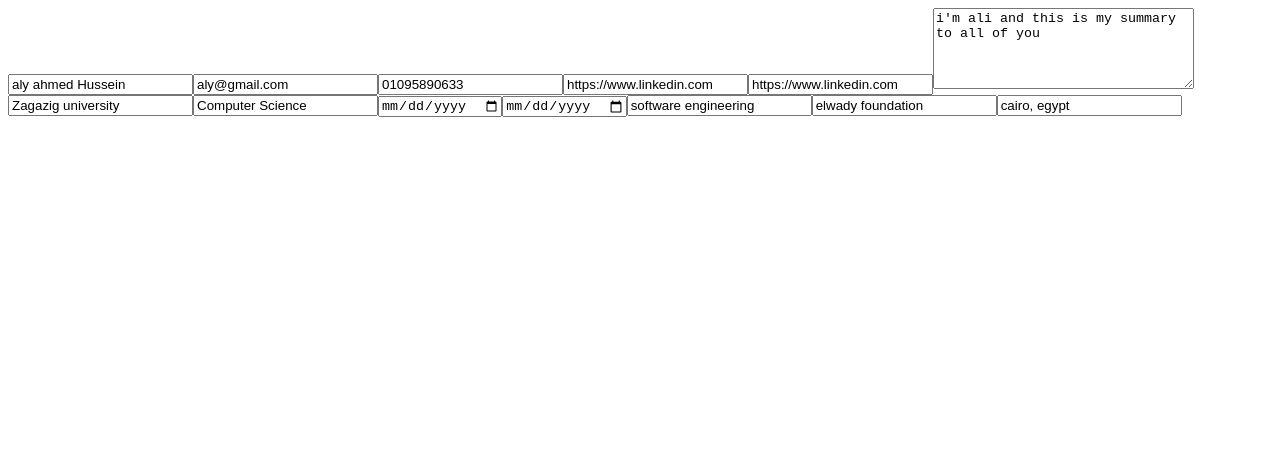
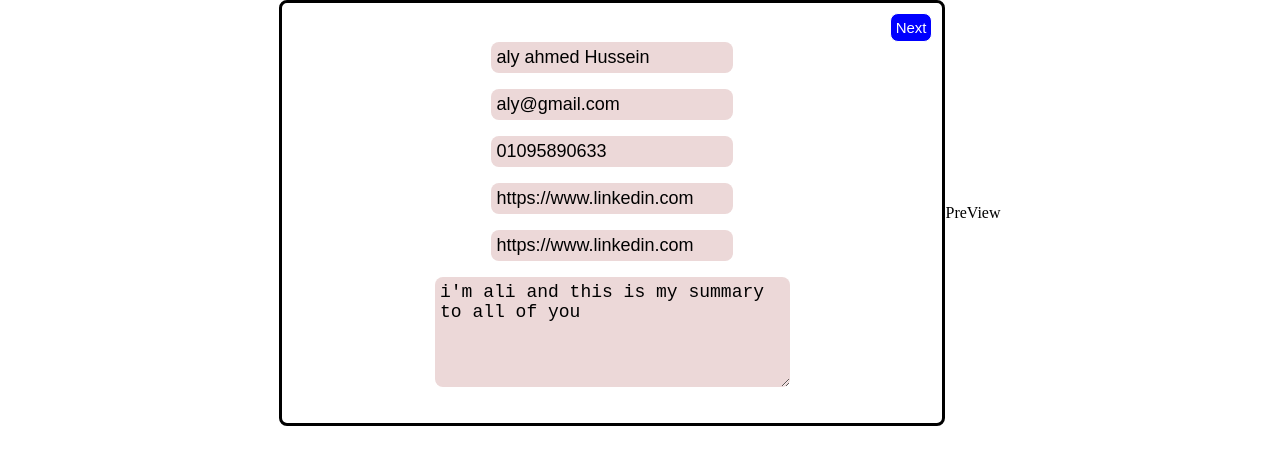
Before and after one commit to alyHusseinn/cv-builder, a React (Vite) app: page / in a window 1280 px wide. Shown: the top 464 px of the page. Built offline with nearby package versions, Linux system fonts and the light colour scheme.

Commit message:
change the Ui Arch

```diff
--- a/src/App.jsx
+++ b/src/App.jsx
@@ -1,7 +1,7 @@
 import { useState } from 'react';
 import MOCkUP_DATA from './mockup_data.js';
 import Sections from './components/sections/sections.jsx';
-// import Preview from './preview/Preview.jsx';
+import Preview from './components/preview/preview.jsx';
 
 function App() {
   const [data,setData] = useState(MOCkUP_DATA);
@@ -19,11 +19,10 @@ function App() {
   }
 
   return (
-
-    <>
-    {console.log(data)}
-        <Sections value={data} updateData={update} className="sections"/>
-    </>
+  <>
+    <Sections value={data} updateData={update} className="sections"/>
+    <Preview info={data}/>
+  </>
   );
 }
 
--- /dev/null
+++ b/src/components/preview/preview.jsx
@@ -0,0 +1,7 @@
+function Preview({info}){
+    return (
+        <div>PreView</div>
+    );
+}
+
+export default Preview;
--- a/src/components/sections/sections.jsx
+++ b/src/components/sections/sections.jsx
@@ -1,13 +1,24 @@
+import { useState } from "react";
 import General from "./genInfo";
 import Education from "./education";
 import WorkExp from "./workExp";
 
 function Sections({value, updateData}){
+    const [secIdx, setSectionIdx] = useState(0);
     return (
     <>
-        <General info={value.generalInfo} updateInfo={(info) => updateData.setInfo(info)}/>
-        <Education info={value.education} updateInfo={(info) => updateData.setEdu(info)}/>
-        <WorkExp info={value.experience} updateInfo={(info) => updateData.setExp(info)}/>
+        <div className="sections">
+            <div className="buttons">
+                {secIdx < 2 && <button onClick={() => setSectionIdx(secIdx + 1)}>Next</button>}
+                {secIdx > 0 && <button onClick={() => setSectionIdx(secIdx - 1)}>Back</button>}
+            </div>
+            <div className="fields">
+                {secIdx == 0 && <General info={value.generalInfo} updateInfo={(info) => updateData.setInfo(info)}/>}
+                {secIdx == 1 && <Education info={value.education} updateInfo={(info) => updateData.setEdu(info)}/>}
+                {secIdx == 2 && <WorkExp info={value.experience} updateInfo={(info) => updateData.setExp(info)}/>}
+            </div>
+
+        </div>
     </>
     );
 }
--- a/src/main.jsx
+++ b/src/main.jsx
@@ -1,6 +1,7 @@
 import React from 'react'
 import ReactDOM from 'react-dom/client'
 import App from './App.jsx'
+import './styles/main.scss'
 
 ReactDOM.createRoot(document.getElementById('root')).render(
   <React.StrictMode>
--- /dev/null
+++ b/src/styles/main.scss
@@ -0,0 +1,62 @@
+$bg-col: white;
+$input-col: rgb(236, 216, 216);
+$txt-col: blue;
+
+*{
+    margin: 0;
+    padding: 0;
+}
+
+@mixin flex-item($dir: row,$wrap: wrap) {
+    display: flex;
+    flex-direction: $dir;
+    flex-wrap: wrap;
+    justify-content: center;
+    align-items: center;
+}
+
+body{
+    width: 100vw;
+    background-color: $bg-col;
+}
+
+#root{
+    @include flex-item;
+    width: 100%;
+}
+
+
+.sections{
+    width: 50%;
+    height: 400px;
+    padding: 10px;
+    border: 3px solid black;
+    border-radius: 0.5em;
+    .fields{
+        @include flex-item(column);
+        gap: 1rem;
+        input, textarea{
+            padding: 5px;
+            font-size: 18px;
+            border: 0;
+            border-radius: 0.5rem;
+            background-color: $input-col;
+            &:focus{
+                border: 0;
+                outline: none
+            }
+        }
+    }
+    .buttons{
+        @include flex-item;
+        justify-content: flex-end;
+        button{
+            padding: 5px;
+            font-size: 15px;
+            background-color: blue;
+            color: white;
+            border: 1px solid white;
+            border-radius: 0.5rem;
+        }
+    }
+}
```
Also changed, not shown: src/components/sections/genInfo.jsx (+4 -4 lines), .eslintrc.cjs.
